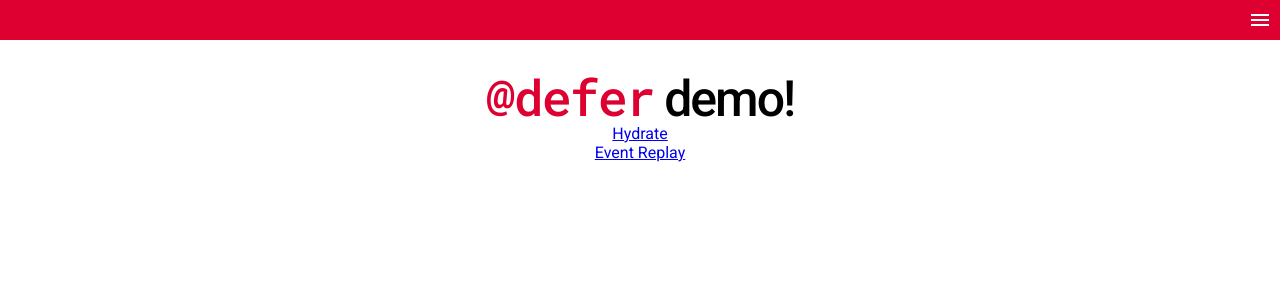
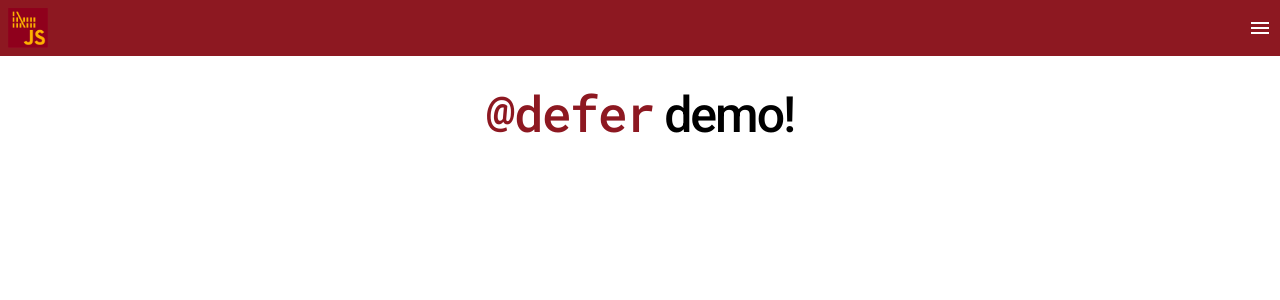
Before and after one commit to giorgiogalassi/defer, an Angular app: page /landing in a window 1280 px wide. Shown: the top 300 px of the page. Built offline with nearby package versions, Linux system fonts and the light colour scheme.

Commit message:
feat: prepare project for RomaJs event

```diff
--- a/angular.json
+++ b/angular.json
@@ -26,7 +26,7 @@
             }
           },
           "options": {
-            "assets": [],
+            "assets": ["src/assets"],
             "index": "src/index.html",
             "browser": "src/main.ts",
             "outputPath": "dist/demo",
--- a/src/app/app.component.html
+++ b/src/app/app.component.html
@@ -1,5 +1,6 @@
 <section class="container">
   <header class="header">
+    <img logo src="./assets/images/roma-js-logo.png"/>
     <span #btn menu (click)="toggle()" class="material-symbols-outlined">
       menu
     </span>
--- a/src/app/app.component.scss
+++ b/src/app/app.component.scss
@@ -14,14 +14,18 @@
   grid-area: header;
 
   display: flex;
-  justify-content: flex-end;
+  justify-content: space-between;
   align-items: center;
 
   padding: 8px;
 
   gap: 8px;
 
-  background-color: #dd0031;
+  background-color: var(--primary);
+
+  & img[logo] {
+    height: 40px;
+  }
 
   & span[menu] {
     color: white;
--- a/src/app/components/sidebar/sidebar.component.scss
+++ b/src/app/components/sidebar/sidebar.component.scss
@@ -9,7 +9,7 @@ section {
   align-items: flex-start;
 
   transition-property: left, box-shadow;
-  transition-duration: 0.2s;
+  transition-duration: 0.4s;
   transition-timing-function: ease-in-out;
 
   max-width: 300px;
--- a/src/app/pages/landing/landing.component.ts
+++ b/src/app/pages/landing/landing.component.ts
@@ -1,21 +1,10 @@
 import { Component } from "@angular/core";
-import { RouterLink } from "@angular/router";
 
 @Component({
   selector: "app-landing",
-  imports: [RouterLink],
   template: `
     <section class="title">
       <h1><span>&#64;defer</span> demo!</h1>
-
-      <ul>
-        <li>
-          <a routerLink="/hydrate">Hydrate</a>
-        </li>
-        <li>
-          <a routerLink="/event-replay">Event Replay</a>
-        </li>
-      </ul>
     </section>
   `,
   styles: `
@@ -32,7 +21,7 @@ import { RouterLink } from "@angular/router";
       }
 
       & span {
-        color: #dd0031;
+        color: var(--primary);
         font-family: "Roboto Mono", monospace;
       }
     }
--- a/src/global_styles.css
+++ b/src/global_styles.css
@@ -1,6 +1,10 @@
+:root {
+  --primary: #8d1821;
+}
+
 * {
-    margin: 0;
-    padding: 0;
+  margin: 0;
+  padding: 0;
 
-    font-family: "Roboto", sans-serif;
-  }
+  font-family: "Roboto", sans-serif;
+}
--- a/src/index.html
+++ b/src/index.html
@@ -5,7 +5,6 @@
     <title>DeferExample</title>
     <base href="/" />
     <meta name="viewport" content="width=device-width, initial-scale=1" />
-    <link rel="icon" type="image/x-icon" href="favicon.ico" />
 
     <link rel="preconnect" href="https://fonts.googleapis.com" />
     <link rel="preconnect" href="https://fonts.gstatic.com" crossorigin />
```
Also changed, not shown: src/assets/images/roma-js-logo.png (added).
